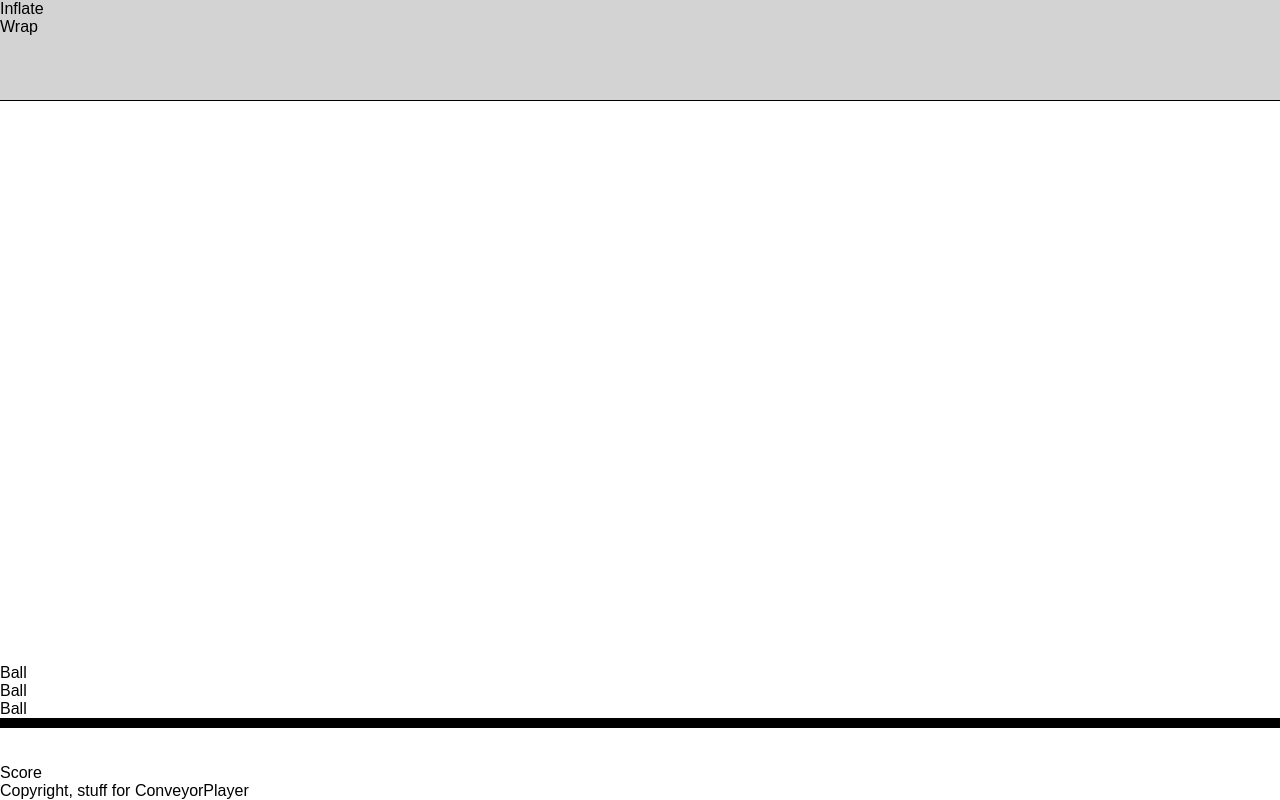
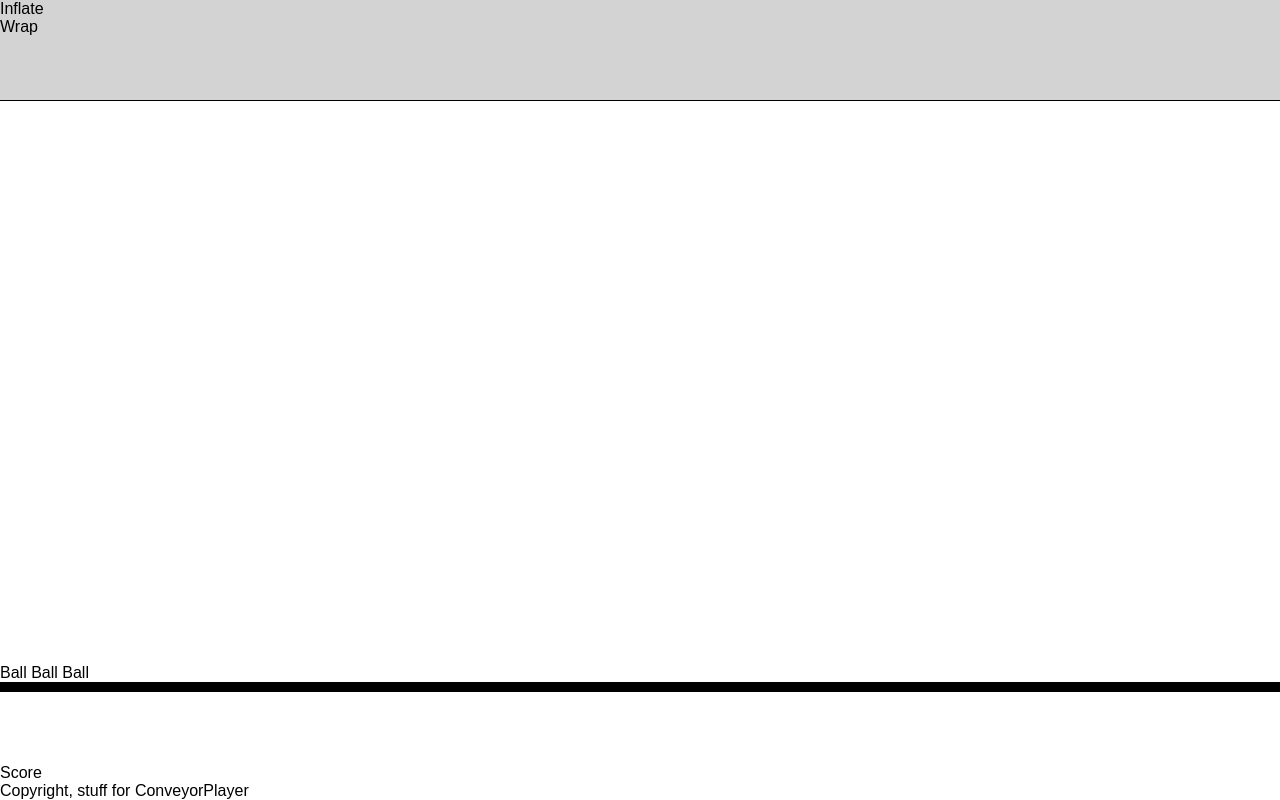
Before and after one commit to BrianMcBrayer/conveyorplayer_app, a website: page index.html in a window 1280 px wide. Drawn offline with Linux system fonts and the light colour scheme.

Commit message:
Updated item style

```diff
--- a/app/styles/styles.css
+++ b/app/styles/styles.css
@@ -3,6 +3,10 @@
   bottom: 0;
 
   width: 100%;
+}
+
+item {
+  display: inline-block;
 }
 
 conveyor {
```
